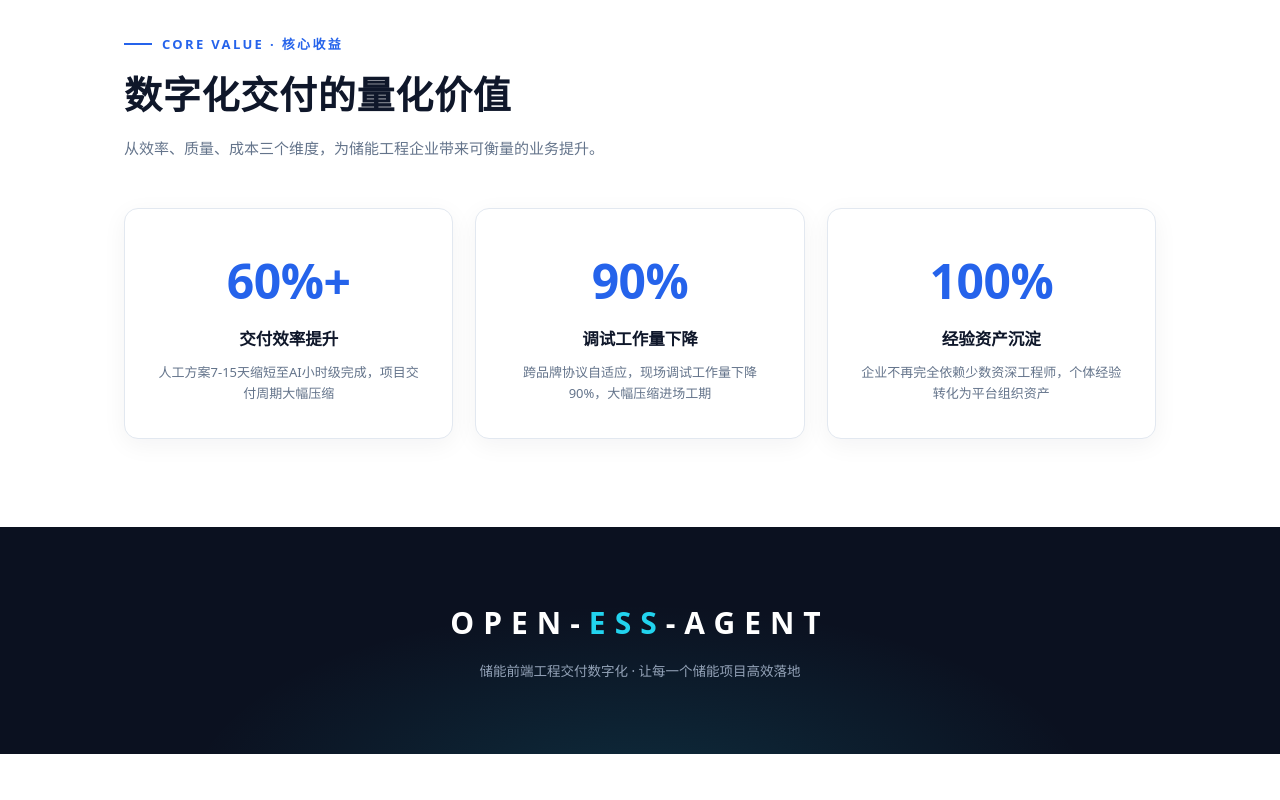
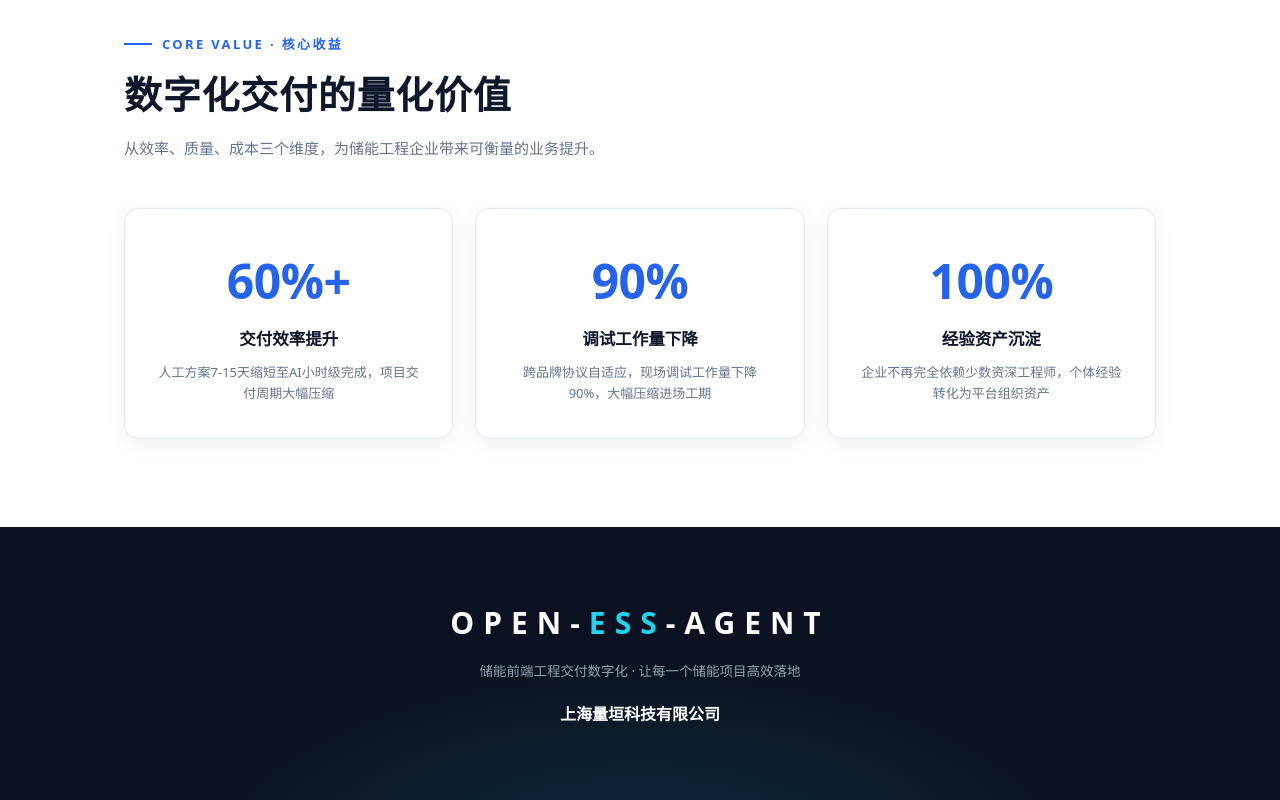
Before and after one commit to lucky1208/ESS-DIGITAL-TRANSFORMATION, a plain HTML site: page index.html in a window 1280 px wide. Shown: the part 6311-7111 px from the top of the page. Before the commit the page ends 7065 px from the top, so only its background shows below. Drawn offline with Linux system fonts and the light colour scheme.

Commit message:
添加公司名称：上海量垣科技有限公司

```diff
--- a/index.html
+++ b/index.html
@@ -416,6 +416,7 @@
   <div class="container">
     <div class="brand">OPEN-<em>ESS</em>-AGENT</div>
     <p>储能前端工程交付数字化 · 让每一个储能项目高效落地</p>
+    <p style="margin-top:20px;font-size:16px;font-weight:600;color:#fff">上海量垣科技有限公司</p>
   </div>
 </footer>
 
```
